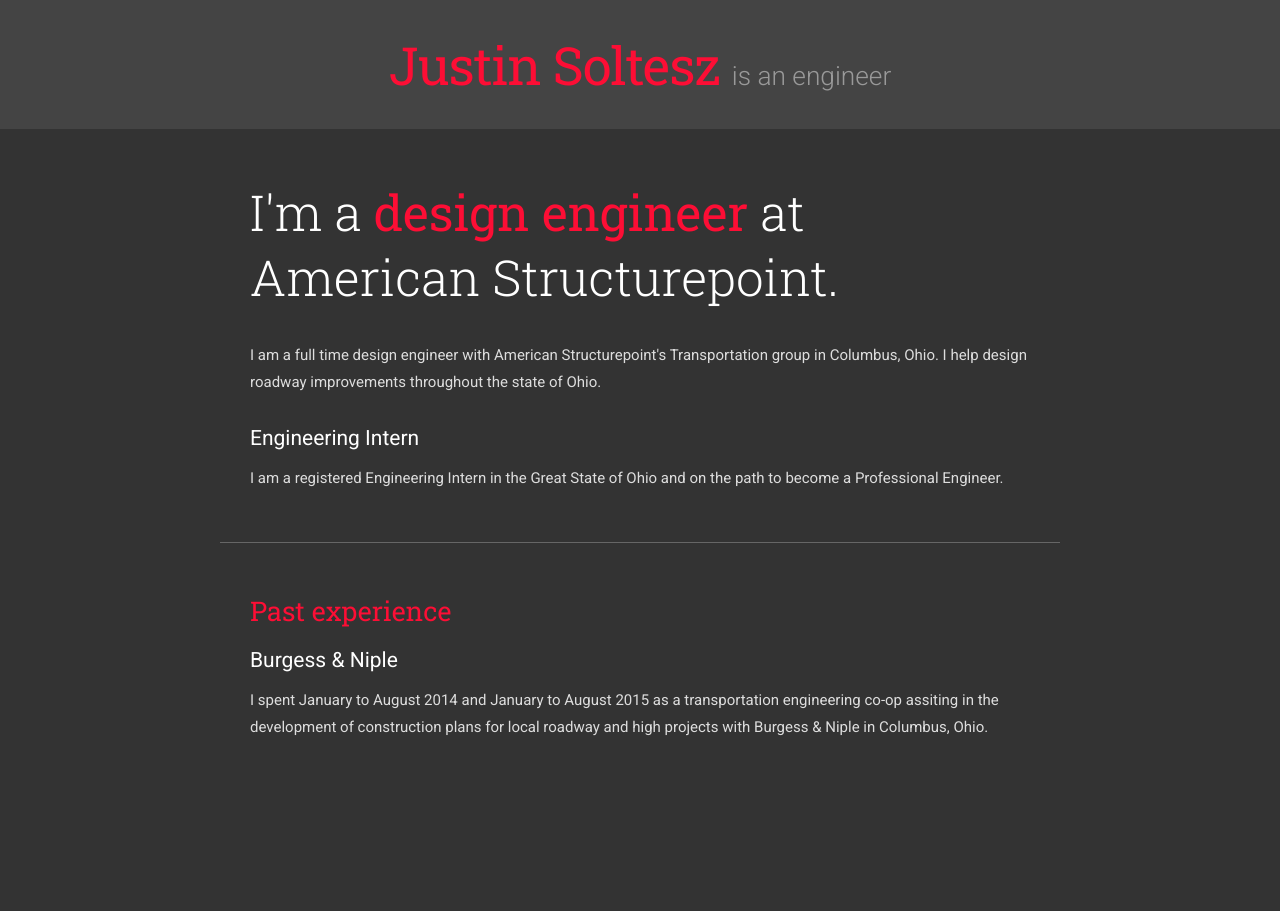
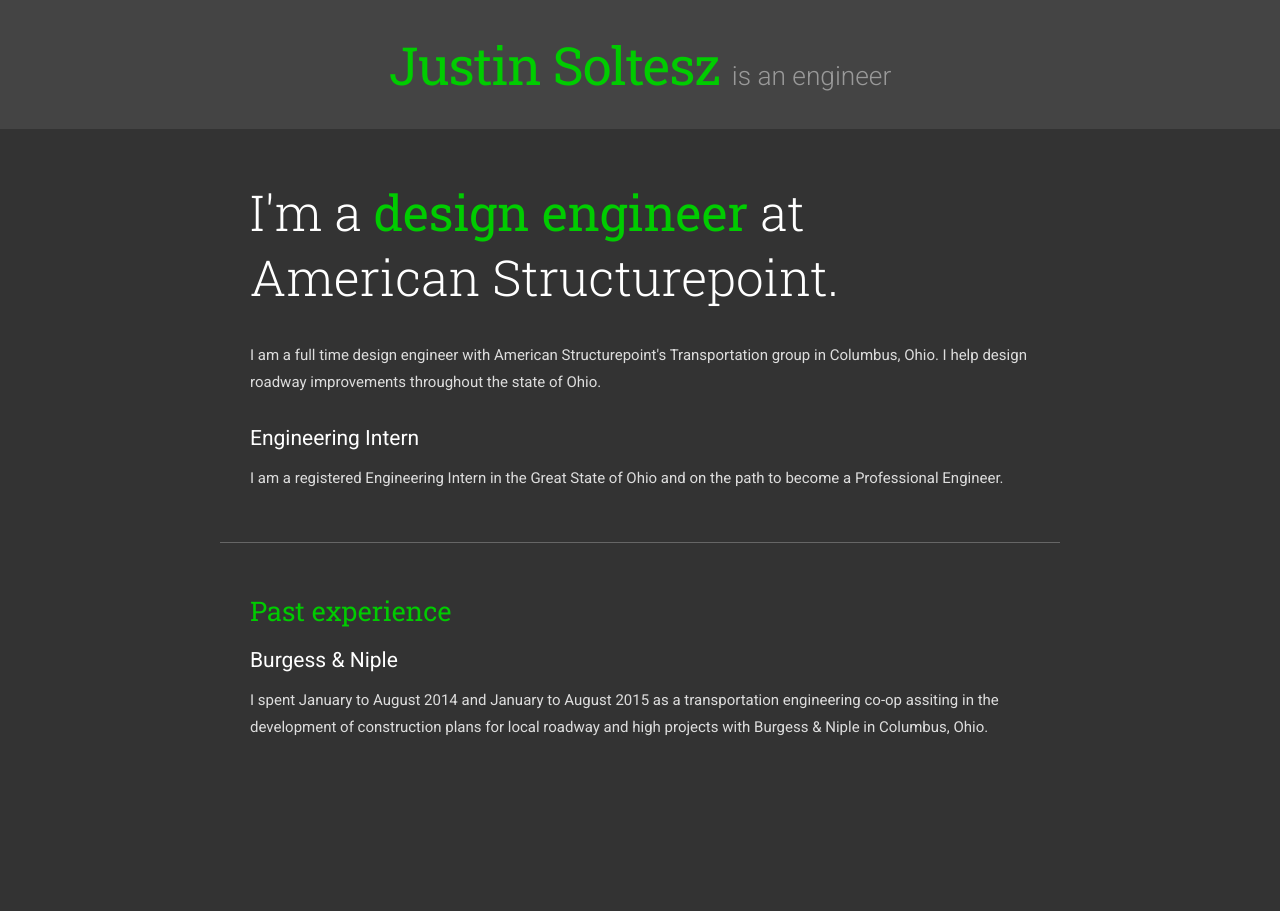
Before and after one commit to justinsoltesz/justinsoltesz.github.io, a Jekyll site: the page built from engineer.html, in a window 1280 px wide. Built offline with Jekyll 4.4.1, drawn with Linux system fonts in a browser that asks for light colours; nearby versions of some CDN libraries; Markdown is read by kramdown in place of the engine named in the settings.

Commit message:
from red to green

```diff
--- a/assets/stylesheets/screen.css
+++ b/assets/stylesheets/screen.css
@@ -16,9 +16,9 @@
 ::-moz-selection { background: #ddd; color: #333; text-shadow: none; }
 ::selection { background: #ddd; color: #333; text-shadow: none; }
 
-a { /*color: #007fd0;*/ color: #eee; border-bottom: 1px solid #fd0e35; text-decoration: none; }
+a { /*color: #007fd0;*/ color: #eee; border-bottom: 1px solid #00cc00; text-decoration: none; }
 a:visited { /*color: #007fd0;*/ color: #eee; }
-a:hover { /*color: #f37200;*/ color: #eee; border-bottom-color: #fd0e35; background-color: #fd0e35; }
+a:hover { /*color: #f37200;*/ color: #eee; border-bottom-color: #00cc00; background-color: #00cc00; }
 a:focus { outline: thin dotted; }
 a:hover, a:active { outline: 0; text-decoration: none; }
 
@@ -89,7 +89,7 @@
 }
 
 #container > header h1 {
-	color: #fd0e35;
+	color: #00cc00;
 	text-align: center;
 	font-size: 3.5em;
   margin: 0;
@@ -117,7 +117,7 @@
 
 #container > header h1 a:link,
 #container > header h1 a:visited {
-  color: #fd0e35;
+  color: #00cc00;
   background: none;
   border: none;
 }
@@ -160,7 +160,7 @@
 }
 
 article#photos .go-back a:hover {
-  color: #fd0e35;
+  color: #00cc00;
 }
 
 article#photos .image {
@@ -223,7 +223,7 @@
   font-weight: 300;
   padding: 0;
   margin: 200px 0 20px 0;
-  color: #fd0e35;
+  color: #00cc00;
   text-align: center;
 }
 
@@ -271,7 +271,7 @@
 
 article#engineering h1 strong {
   font-weight: 400;
-  color: #fd0e35;
+  color: #00cc00;
 }
 
 article#engineering h2 {
@@ -302,7 +302,7 @@
 article#engineering h3 {
   font-family: 'Roboto Slab';
   font-weight: 400;
-  color: #fd0e35;
+  color: #00cc00;
   font-size: 1.8em;
   margin: 0;
 }
```
